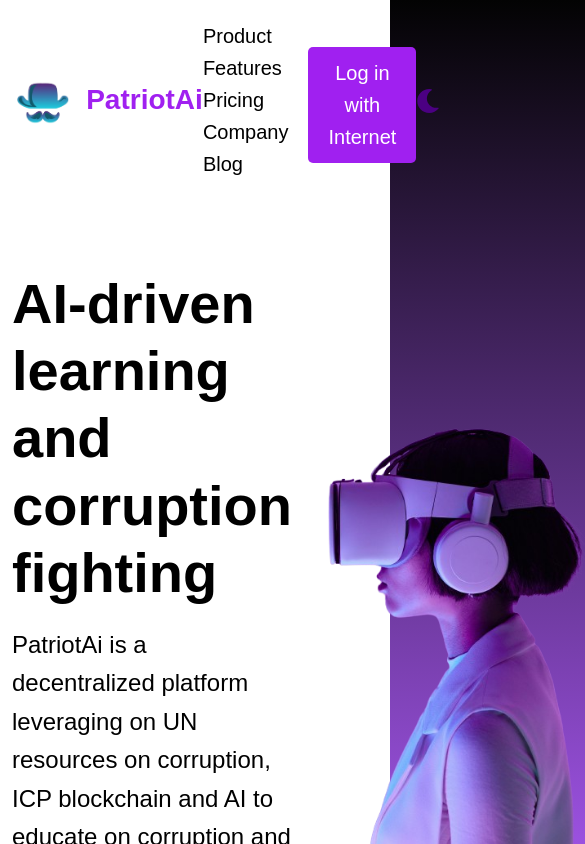
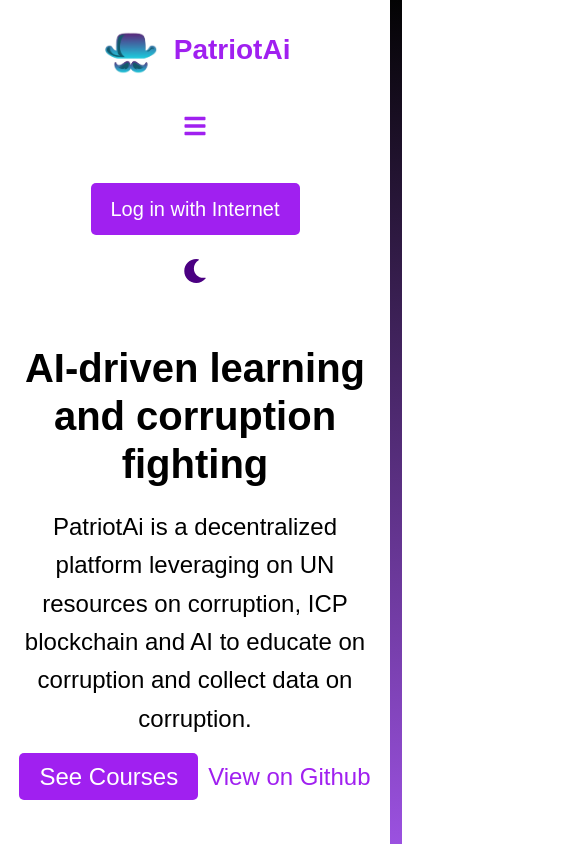
Before and after one commit to henalolp/UNKORRUPT, a React (Vite) app in the folder src/UN_frontend/: page / in a window 390 px wide. Shown: the top 844 px of the page, 585 px wide, since content can reach past the window. Built offline with nearby package versions, Linux system fonts and the light colour scheme; a web font is replaced by a local one.

Commit message:
responsiveness

```diff
--- a/src/UN_frontend/src/routes/HomePage.jsx
+++ b/src/UN_frontend/src/routes/HomePage.jsx
@@ -1,15 +1,17 @@
 import React, { useState, useEffect } from "react";
-import { FaSun, FaMoon, FaChevronDown, FaChevronUp } from "react-icons/fa";
+import { FaSun, FaMoon, FaChevronDown, FaChevronUp, FaBars, FaTimes } from "react-icons/fa"; // Import necessary icons
 import { useNavigate } from "react-router-dom";
 import "./home.css";
 import { IoSunnyOutline } from "react-icons/io5";
-
 
 export default function HomePage() {
     const [darkMode, setDarkMode] = useState(() => {
         const savedMode = localStorage.getItem('darkMode');
         return savedMode ? JSON.parse(savedMode) : false;
     });
+
+    const [isMenuOpen, setIsMenuOpen] = useState(false); // State to manage mobile menu toggle
+    const navigate = useNavigate(); // Initialize navigate
 
     useEffect(() => {
         localStorage.setItem('darkMode', JSON.stringify(darkMode));
@@ -20,16 +22,19 @@ export default function HomePage() {
         setDarkMode(!darkMode);
     };
 
+    const toggleMenu = () => {
+        setIsMenuOpen(!isMenuOpen);
+    };
+
+    const handleLoginClick = () => {
+        navigate('/auth'); // Redirect to the authentication page
+    };
+
     const [faqOpen, setFaqOpen] = useState([false, false, false, false]);
-    const navigate = useNavigate(); // Initialize navigate
 
     const toggleFaq = (index) => {
         const newFaqOpen = faqOpen.map((item, i) => (i === index ? !item : false));
         setFaqOpen(newFaqOpen);
-    };
-
-    const handleLoginClick = () => {
-        navigate('/auth'); // Redirect to the authentication page
     };
 
     return (
@@ -40,7 +45,10 @@ export default function HomePage() {
                         <img src="/patriot.png" alt="PatriotAi Logo" />
                         <span className="patriot-ai">PatriotAi</span>
                     </div>
-                    <nav className="nav">
+                    <button className="menu-toggle" onClick={toggleMenu}>
+                        {isMenuOpen ? <FaTimes size={24} color="#A020F0" /> : <FaBars size={24} color="#A020F0" />} {/* Toggle between hamburger and close icon */}
+                    </button>
+                    <nav className={`nav ${isMenuOpen ? 'active' : ''}`}>
                         <a href="#">Product</a>
                         <a href="#">Features</a>
                         <a href="#">Pricing</a>
--- a/src/UN_frontend/src/routes/home.css
+++ b/src/UN_frontend/src/routes/home.css
@@ -917,3 +917,285 @@ body, html {
 .dark-mode .footer .social-links a:hover {
     color: #7e22ce; /* Hover color matches dark mode theme */
 }
+
+/* Updated CSS for Responsive Header */
+.header {
+    display: flex;
+    justify-content: space-between;
+    align-items: center;
+    padding: 25px 5px;
+    position: relative; /* For positioning the mobile menu */
+    z-index: 10; /* Ensure header is above other content */
+}
+
+.nav {
+    display: flex;
+    align-items: center;
+}
+
+.nav a {
+    margin-right: 20px;
+    text-decoration: none;
+    color: black;
+    font-size: smaller;
+}
+
+.menu-toggle {
+    display: none; /* Hidden by default */
+    background: none;
+    border: none;
+    cursor: pointer;
+    z-index: 11; /* Ensure toggle is above the menu */
+}
+
+/* Media Query for Small Screens */
+@media (max-width: 768px) {
+    /* Centering the Header Content */
+    .header {
+        flex-direction: column; /* Stack items vertically */
+        text-align: center; /* Center-align text */
+    }
+
+    .header .nav {
+        display: none; /* Hide nav links initially on small screens */
+        flex-direction: column; /* Stack links vertically */
+        position: static; /* Default position */
+        background-color: transparent; /* Transparent background for nav */
+        width: 100%; /* Full width */
+        margin: 20px 0; /* Margin for spacing */
+    }
+
+    .nav.active {
+        display: flex; /* Show nav links when menu is open */
+    }
+
+    .nav a {
+        color: white; /* White color for mobile menu links */
+        margin: 10px 0;
+        text-align: center; /* Center align the links */
+        padding: 10px 0; /* Add padding for better touch targets */
+    }
+
+    .menu-toggle {
+        display: block; /* Show toggle button on mobile screens */
+        margin: 10px 0; /* Space above the toggle */
+    }
+
+    /* Centering the Container Content */
+    .container {
+        justify-content: center; /* Center vertically */
+        align-items: center; /* Center horizontally */
+        text-align: center; /* Center text alignment */
+        padding: 20px; /* Padding for spacing */
+    }
+
+    /* Centering the Hero Section */
+    .hero {
+        flex-direction: column; /* Stack items vertically */
+        align-items: center; /* Center align items */
+        text-align: center; /* Center align text */
+        padding: 20px 0; /* Adjust padding */
+    }
+
+    .hero .hero-content {
+        max-width: 90%; /* Reduce width for better visibility */
+        margin-bottom: 20px; /* Space between content and image */
+    }
+
+    .hero img {
+        height: auto; /* Responsive height */
+        max-width: 100%; /* Responsive width */
+        margin-bottom: 20px; /* Space below the image */
+    }
+
+    /* Centering Section Titles */
+    .section-title,
+    .benefits,
+    .testimonials,
+    .faq,
+    .cta,
+    .footer {
+        text-align: center; /* Center text */
+        align-items: center; /* Center items */
+        justify-content: center; /* Center content */
+    }
+
+    /* Centering Benefits Section */
+    .benefits {
+        flex-direction: column; /* Stack items vertically */
+        align-items: center; /* Center align items */
+        padding: 20px; /* Adjust padding */
+    }
+
+    .benefits img {
+        margin-bottom: 20px; /* Space below image */
+    }
+
+    /* Centering Testimonials Section */
+    .testimonials-container {
+        flex-direction: column; /* Stack items vertically */
+        align-items: center; /* Center align items */
+        gap: 20px; /* Space between testimonials */
+        max-width: 90%; /* Restrict max width */
+    }
+
+    /* Centering Footer Links */
+    .footer .footer-links {
+        flex-direction: column; /* Stack links vertically */
+        gap: 15px; /* Space between links */
+        margin-top: 10px; /* Margin above the links */
+    }
+
+    .footer .footer-logo {
+        margin-bottom: 10px; /* Margin below the logo */
+    }
+}
+
+/* Media Query for Smaller Screens */
+@media (max-width: 621px) {
+    /* Centering the Header Content */
+    .header {
+        flex-direction: column; /* Stack items vertically */
+        text-align: center; /* Center-align text */
+        padding: 15px 0; /* Reduce padding */
+    }
+
+    .logo {
+        margin-bottom: 10px; /* Add space below logo */
+    }
+
+    .menu-toggle {
+        margin-bottom: 15px; /* Add space below toggle */
+    }
+
+    .nav {
+        width: 100%; /* Full width */
+        margin: 0; /* Reset margin */
+    }
+
+    .btn-primary {
+        display: block; /* Show button */
+        margin: 15px auto; /* Center the button */
+    }
+
+    /* Centering the Container Content */
+    .container {
+        display: flex;
+        flex-direction: column; /* Stack content vertically */
+        justify-content: center; /* Center content vertically */
+        align-items: center; /* Center content horizontally */
+        padding: 10px; /* Reduce padding */
+        text-align: center; /* Center-align text */
+    }
+
+    /* Centering the Hero Section */
+    .hero {
+        flex-direction: column; /* Stack items vertically */
+        align-items: center; /* Center align items */
+        text-align: center; /* Center-align text */
+        padding: 30px 0; /* Reduce padding */
+    }
+
+    .hero .hero-content {
+        max-width: 100%; /* Full width */
+        margin: 0 auto 20px; /* Center and add margin */
+    }
+
+    .hero img {
+        width: 100%; /* Full width for the image */
+        height: auto; /* Maintain aspect ratio */
+        max-width: 350px; /* Limit max width for better layout */
+        margin: 0 auto 20px; /* Center image and add margin */
+    }
+
+    .hero h1 {
+        font-size: 2.5rem; /* Reduce font size for better fit */
+    }
+
+    /* Centering Section Titles */
+    .section-title,
+    .benefits,
+    .testimonials,
+    .faq,
+    .cta,
+    .footer {
+        text-align: center; /* Center text */
+        align-items: center; /* Center items */
+        justify-content: center; /* Center content */
+        width: 100%; /* Full width */
+        margin: 0 auto; /* Center content */
+    }
+
+    /* Centering Benefits Section */
+    .benefits {
+        flex-direction: column; /* Stack items vertically */
+        align-items: center; /* Center align items */
+        padding: 20px; /* Adjust padding */
+        max-width: 100%; /* Full width */
+    }
+
+    .benefits img {
+        max-width: 90%; /* Make images responsive */
+        margin-bottom: 20px; /* Space below image */
+    }
+
+    .benefits ul {
+        text-align: center; /* Center text */
+        padding: 0; /* Remove padding */
+    }
+
+    /* Centering Testimonials Section */
+    .testimonials-container {
+        flex-direction: column; /* Stack items vertically */
+        align-items: center; /* Center align items */
+        gap: 15px; /* Space between testimonials */
+        max-width: 90%; /* Restrict max width */
+    }
+
+    .testimonials .testimonial {
+        max-width: 90%; /* Reduce max width */
+        margin: 10px auto; /* Center each testimonial */
+    }
+
+    /* Centering Footer Links */
+    .footer .footer-links {
+        flex-direction: column; /* Stack links vertically */
+        gap: 10px; /* Space between links */
+        margin-top: 10px; /* Margin above the links */
+    }
+
+    .footer .footer-logo {
+        margin-bottom: 10px; /* Margin below the logo */
+    }
+
+    .footer .social-links a {
+        font-size: 1.25rem; /* Reduce icon size */
+    }
+
+     /* Make CTA Section Responsive */
+     .cta {
+        width: 90%; /* Restrict width to 90% */
+        padding: 20px 15px; /* Adjust padding for spacing */
+        margin: 20px auto; /* Center the CTA and add margin */
+        max-width: 400px; /* Set max width for better responsiveness */
+        box-sizing: border-box; /* Include padding in width */
+        border-radius: 10px; /* Adjust border radius */
+        text-align: center; /* Center-align text */
+    }
+
+    .cta h2 {
+        font-size: 1.8rem; /* Adjust font size */
+        margin-bottom: 10px; /* Add margin below the heading */
+    }
+
+    .cta p {
+        font-size: 1rem; /* Adjust font size */
+        margin-bottom: 15px; /* Add margin below the paragraph */
+    }
+
+    .cta .btn-primary {
+        padding: 10px 20px; /* Adjust button padding */
+        font-size: 0.9rem; /* Adjust button font size */
+        margin-top: 10px; /* Add margin above the button */
+    }
+}
```
